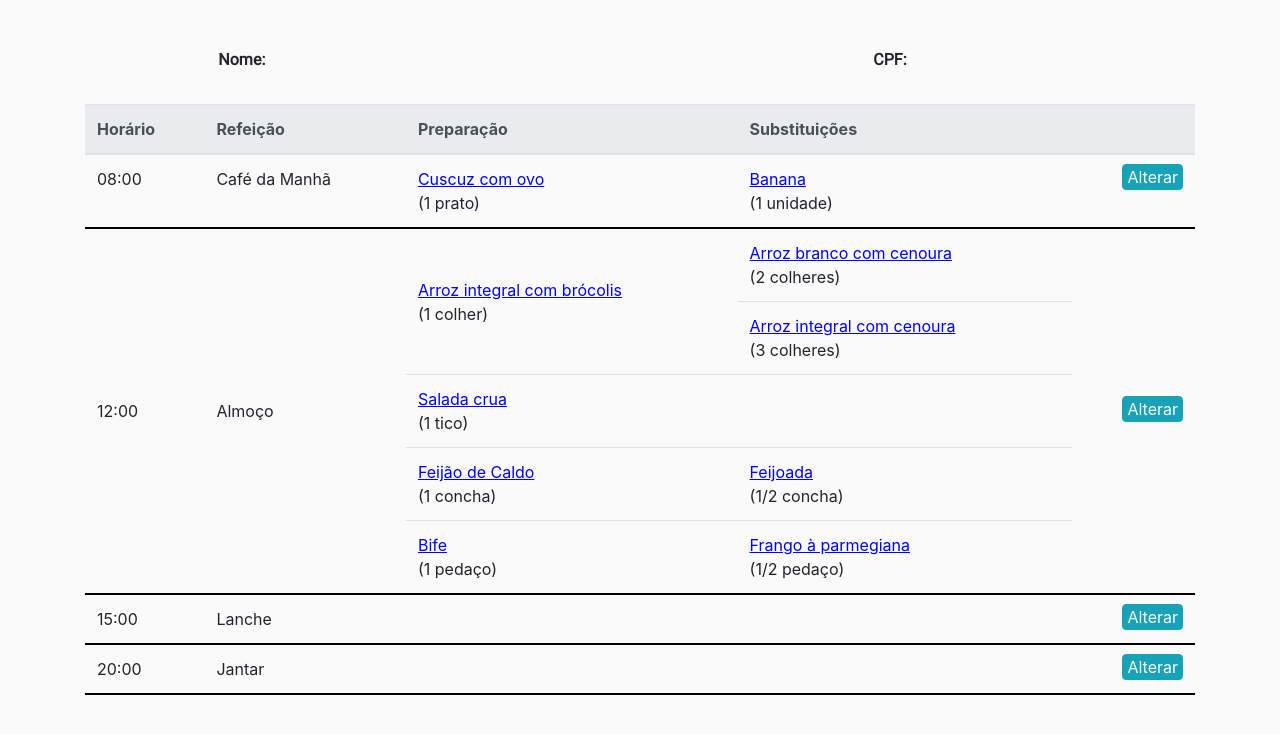
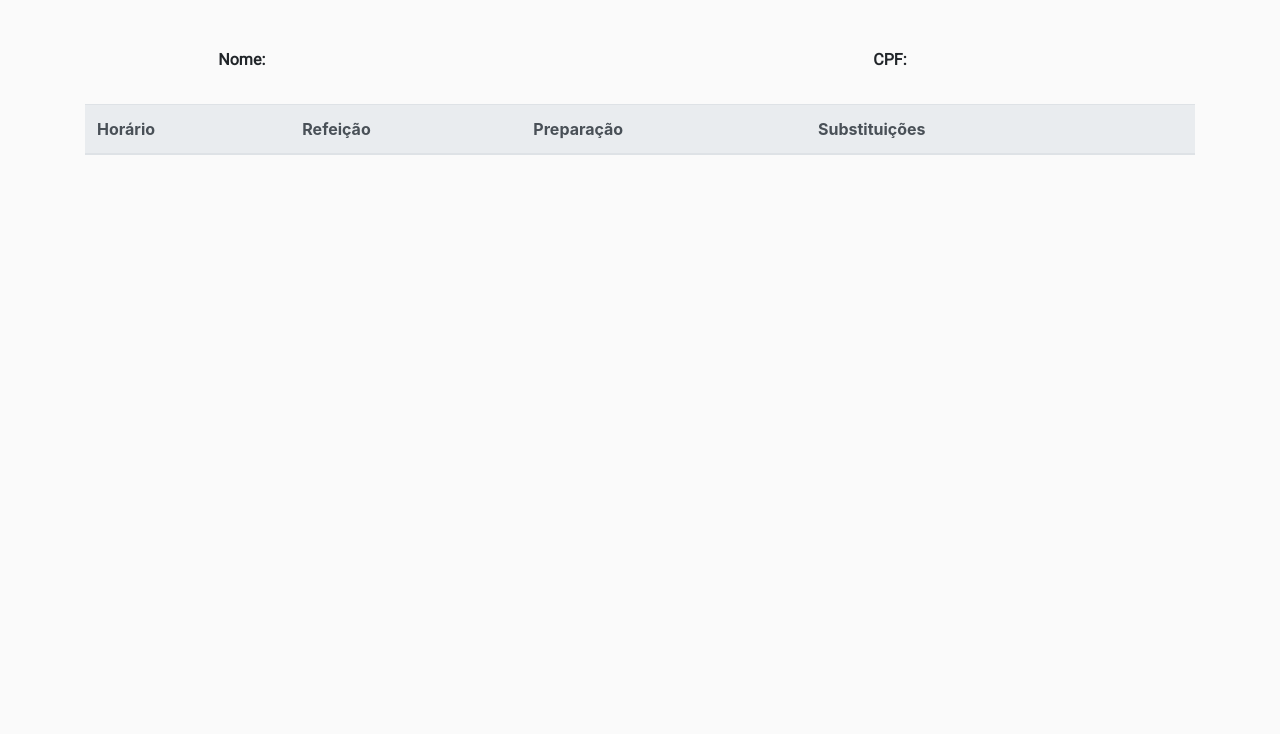
Before and after one commit to luis-modesto/AEPN, a PHP site: page /telaPlano.php in a window 1280 px wide. Shown: the top 734 px of the page. Run offline with PHP 8.4, Linux system fonts and the light colour scheme; the visitor is signed in with stand-in values (Sample User, id 1); lists and menus that the app fills with data are empty; some libraries are stand-ins or nearby versions.

Commit message:
plano alimentar php

```diff
--- a/Aplicacao/view/estiloNutri.css
+++ b/Aplicacao/view/estiloNutri.css
@@ -13,10 +13,6 @@
 	align-items: center;
 }
 
-.list-group-item-action{
-	cursor: pointer;
-}
-
 .list-group-item-action:hover{
 	background-color: #B5F7D2;
 }
--- a/Aplicacao/view/scriptNutri.js
+++ b/Aplicacao/view/scriptNutri.js
@@ -4,6 +4,6 @@
 }
 
 function removePaciente(id){
-	document.getElementById("paciente").value = id;
-	document.getElementById("pacienteEscolhido").submit();
+	document.getElementById("remover").value = id;
+	document.getElementById("removerPaciente").submit();
 }
--- a/Aplicacao/view/telaPlano.php
+++ b/Aplicacao/view/telaPlano.php
@@ -5,7 +5,7 @@
 	session_start();
 	$user = $_SESSION['nutricionista'];
 	$paciente = $_SESSION['paciente'];
-	$diagnostico = $_SESSION['paciente'];
+	$diagnostico = $_SESSION['consulta'];
 	echo '<!doctype html>
 
 	<html>
@@ -31,7 +31,7 @@
 				<p> <b> Nome: </b> ' . $paciente->nome . ' </p>
 			</div>
 			<div class = "col-2">
-				<p> <b> CPF: </b> ' . $paciente->nome . ' </p>
+				<p> <b> CPF: </b> ' . $paciente->cpf . ' </p>
 			</div>
 		</div>
 		<div class = "mt-3 container">
@@ -45,50 +45,86 @@
 			      <th></th>
 			    </tr>
 			  </thead>
-			  <tbody>
-			    <tr class = "border-table">
-			      <td >08:00</td>
-			      <td>Café da Manhã</td>
-			      <td> <u> <a onclick = "escolhePrato(0, 0, -1);">Cuscuz com ovo </a> </u> <br> (1 prato)</td>
-			      <td> <u> <a onclick = "escolhePrato(0, 0, 0);"> Banana </a> </u> <br>(1 unidade)</td>
-			      <td class = "pt-2 btn-alterar"><button type = "button" class = "py-0 px-1 btn btn-info" onclick = "identificaRef(0);">Alterar</button>
-			    </tr>
-			    <tr>
-			      <td rowspan="5" class = "border-table" style = "vertical-align: middle;" >12:00</td>
-			      <td rowspan="5" class = "border-table" style = "vertical-align: middle;" >Almoço</td>
-			      <td rowspan="2" style = "vertical-align: middle;" > <u> <a onclick = "escolhePrato(1, 0, -1);"> Arroz integral com brócolis </a> </u> <br>(1 colher)</td>
-			      <td ><u><a onclick = "escolhePrato(1, 0, 0);">Arroz branco com cenoura </a> </u><br>(2 colheres) </td>
-	   		      <td rowspan = "5" class = "border-table pt-2 btn-alterar" style = "vertical-align: middle;"><button type = "button" class = "py-0 px-1 btn btn-info" onclick = "identificaRef(1);">Alterar</button>
-			    </tr>
-			    <tr>
-			    	<td > <u> <a onclick = "escolhePrato(1, 0, 1);"> Arroz integral com cenoura </a> </u> <br>(3 colheres)</td>
-			    </tr>
-			    <tr>
-			    	<td > <u> <a onclick = "escolhePrato(1, 1, -1);"> Salada crua</a> </u> <br> (1 tico) </td>
-			    	<td ></td>
-			    </tr>
-			    <tr>
-			    	<td > <u> <a onclick = "escolhePrato(1, 2, -1);"> Feijão de Caldo </a> </u> <br>(1 concha)</td>
-			    	<td > <u> <a onclick = "escolhePrato(1, 2, 0);"> Feijoada </a> </u> <br>(1/2 concha)</td>
-			    </tr>
-			    <tr class = "border-table">
-			    	<td > <u> <a onclick = "escolhePrato(1, 3, -1);"> Bife </a> </u> <br>(1 pedaço)</td>
-			    	<td > <u> <a onclick = "escolheprato(1, 3, 0);"> Frango à parmegiana</a> </u> <br>(1/2 pedaço)</td>
-			    </tr>
-			    <tr class = "border-table">
-			      <td>15:00</td>
-			      <td>Lanche</td>
-			      <td></td>
-			      <td></td>
-			      <td class = "pt-2 btn-alterar"><button type = "button" class = "py-0 px-1 btn btn-info" onclick = "identificaRef(2);">Alterar</button></td>
-			    </tr>
-			    <tr class = "border-table">
-			      <td>20:00</td>
-			      <td>Jantar</td>
-			      <td></td>
-			      <td></td>
-	   		      <td class = "pt-2 btn-alterar"><button type = "button" class = "py-0 px-1 btn btn-info" onclick = "identificaRef(3);">Alterar</button></td>
-			    </tr>
+			  <tbody>';
+	for ($i = 0; $i<count($diagnostico->planoAlimentar); $i++){
+		$span = count($diagnostico->planoAlimentar[$i]->pratos);
+		for ($j = 0; $j<count($diagnostico->planoAlimentar[$i]->pratos); $j++){
+			if (count($diagnostico->planoAlimentar[$i]->substituicoes[$j])>1){
+				$span++;
+			}
+		}
+		echo '
+				    <tr>
+			      <td class = "border-table" style = "vertical-align: middle;" ';
+		if ($span>1){
+			echo ' rowspan="' . $span . '"';
+		}
+		echo '>' . $diagnostico->planoAlimentar[$i]->horario . '</td>
+			      <td class = "border-table" style = "vertical-align: middle;" ';
+		if ($span>1){
+			echo ' rowspan="' . $span . '"';
+		}
+		echo '>' . $diagnostico->planoAlimentar[$i]->nome . '</td>';
+		if (count($diagnostico->planoAlimentar[$i]->pratos)>0){
+			echo '	      <td style = "vertical-align: middle;" ';
+			if (count($diagnostico->planoAlimentar[$i]->substituicoes[0])>1){
+				echo ' rowspan = "' . count($diagnostico->planoAlimentar[$i]->substituicoes[0]) . '"';
+			}
+			else if(count($diagnostico->planoAlimentar[$i]->pratos) == 1){
+				echo ' class = "border-table" ';
+			}
+			echo '> <u> <a onclick = "escolhePrato(' . $i . ', '. $j .', -1);">' . $diagnostico->planoAlimentar[$i]->pratos[0]->nome . '</a> </u> <br> (' . $diagnostico->planoAlimentar[$i]->quantidades[0] . ' ' . $diagnostico->planoAlimentar[$i]->pratos[0]->medida . ')</td>';
+		} else {
+			echo '		<td style = "vertical-align: middle;" ></td>';
+		}
+		$s = count($diagnostico->planoAlimentar[$i]->substituicoes[0]);
+		if ($s==0){
+			echo '		<td class = "border-table" style = "vertical-align: middle;" ></td>';
+		} else {
+			echo'  <td';
+			if($s==1 && count($diagnostico->planoAlimentar[$i]->pratos) == 1){
+				echo ' class = "border-table" ';
+			}
+			echo ' style = "vertical-align: middle;" > <u> <a onclick = "escolhePrato(' . $i . ', 0, 0);"> ' . $diagnostico->planoAlimentar[$i]->substituicoes[0][0]->nome . ' </a> </u> <br>(' . $diagnostico->planoAlimentar[$i]->qtdSubs[0][0] . ' ' . $diagnostico->planoAlimentar[$i]->substituicoes[0][0]->medida . ')</td>';
+		}
+		echo '		      <td style = "vertical-align: middle;" ';
+		if ($span>1){
+			echo ' rowspan="' . $span . '"';
+		}
+		echo ' style = "vertical-align: middle;" class = "border-table pt-2 btn-alterar"><button type = "button" class = "py-0 px-1 btn btn-info" onclick = "identificaRef(' . $i . ');">Alterar</button>
+			    </tr>';
+		for ($j = 1; $j<$s; $j++){
+			echo'  <tr><td style = "vertical-align: middle;" > <u> <a onclick = "escolhePrato(' . $i . ', 0, ' . $j . ');"> ' . $diagnostico->planoAlimentar[$i]->substituicoes[0][$j]->nome . ' </a> </u> <br>(' . $diagnostico->planoAlimentar[$i]->qtdSubs[0][$j] . ' ' . $diagnostico->planoAlimentar[$i]->substituicoes[0][$j]->medida . ')</td></tr>';
+		}
+		for ($k = 1; $k<count($diagnostico->planoAlimentar[$i]->pratos); $k++){
+			$s = count($diagnostico->planoAlimentar[$i]->substituicoes[$k]);
+			echo '	      <tr><td style = "vertical-align: middle;" ';
+			if ($s>1){
+				echo ' rowspan = "' . $s . '"';
+			}
+			if($k == count($diagnostico->planoAlimentar[$i]->pratos)-1){
+				echo ' class = "border-table" ';
+			}
+			echo '> <u> <a onclick = "escolhePrato(' . $i . ', '. $k .', -1);">' . $diagnostico->planoAlimentar[$i]->pratos[$k]->nome . '</a> </u> <br> (' . $diagnostico->planoAlimentar[$i]->quantidades[$k] . ' ' . $diagnostico->planoAlimentar[$i]->pratos[$k]->medida . ')</td>';
+			if ($s==0){
+				echo '		<td style = "vertical-align: middle;"';
+				if($k == count($diagnostico->planoAlimentar[$i]->pratos)-1){
+					echo ' class = "border-table" ';
+				}
+				echo '></td></tr>';
+			} else {
+				echo'  <td style = "vertical-align: middle;" > <u> <a onclick = "escolhePrato(' . $i . ', 0, 0);"> ' . $diagnostico->planoAlimentar[$i]->substituicoes[$k][0]->nome . ' </a> </u> <br>(' . $diagnostico->planoAlimentar[$i]->qtdSubs[$k][0] . ' ' . $diagnostico->planoAlimentar[$i]->substituicoes[$k][0]->medida . ')</td>';
+			}
+			for ($j = 1; $j<$s; $j++){
+				echo'  <tr><td ';
+				if($j == $s-1){
+					echo ' class = "border-table" ';
+				}
+				echo ' style = "vertical-align: middle;" > <u> <a onclick = "escolhePrato(' . $i . ', ' . $k . ', ' . $j . ');"> ' . $diagnostico->planoAlimentar[$i]->substituicoes[$k][$j]->nome . ' </a> </u> <br>(' . $diagnostico->planoAlimentar[$i]->qtdSubs[$k][$j] . ' ' . $diagnostico->planoAlimentar[$i]->substituicoes[$k][$j]->medida . ')</td></tr>';
+			}
+		}
+	}
+	echo '
 			  </tbody>
 			</table>
 			<form action = "telaRefeicao.php" id = "refeicaoEscolhida" style = "display: none;" method = "post">
```
Also changed, not shown: Aplicacao/view/telaNutri.php (+5 -2 lines).
